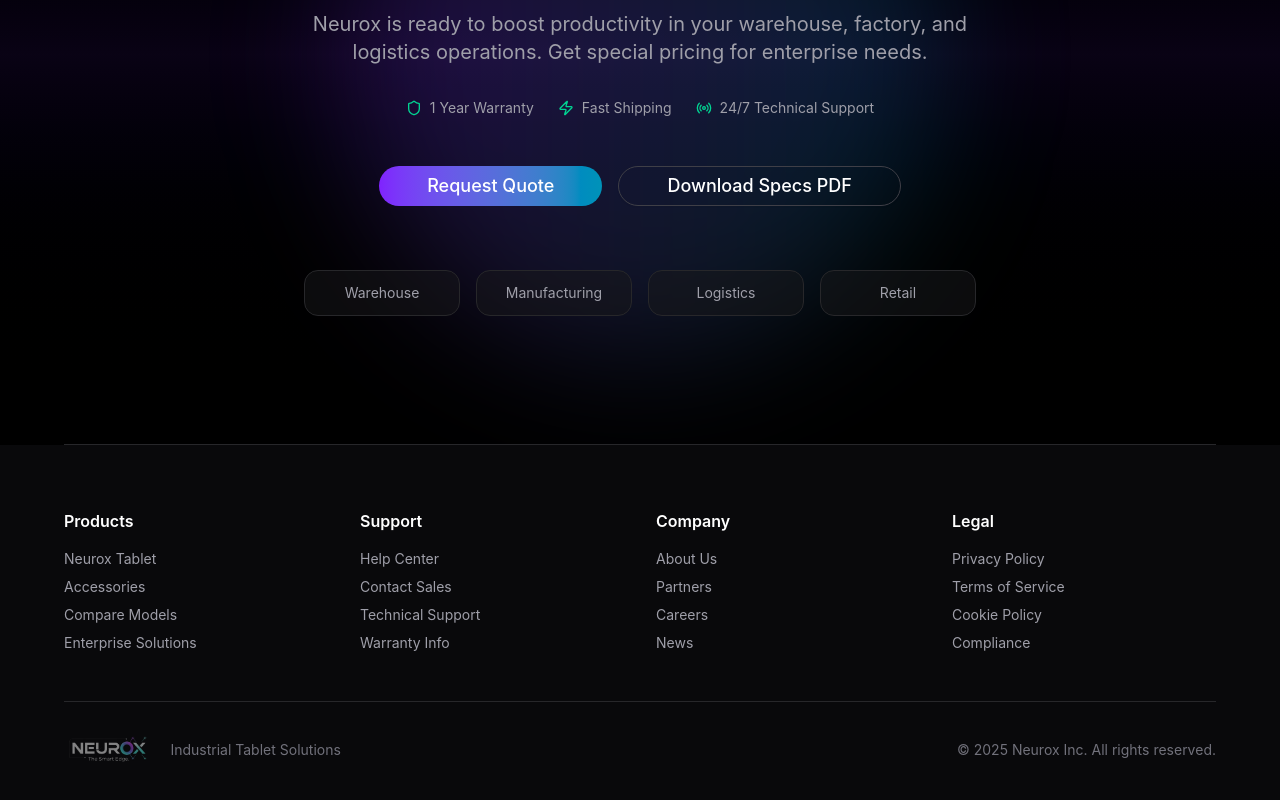
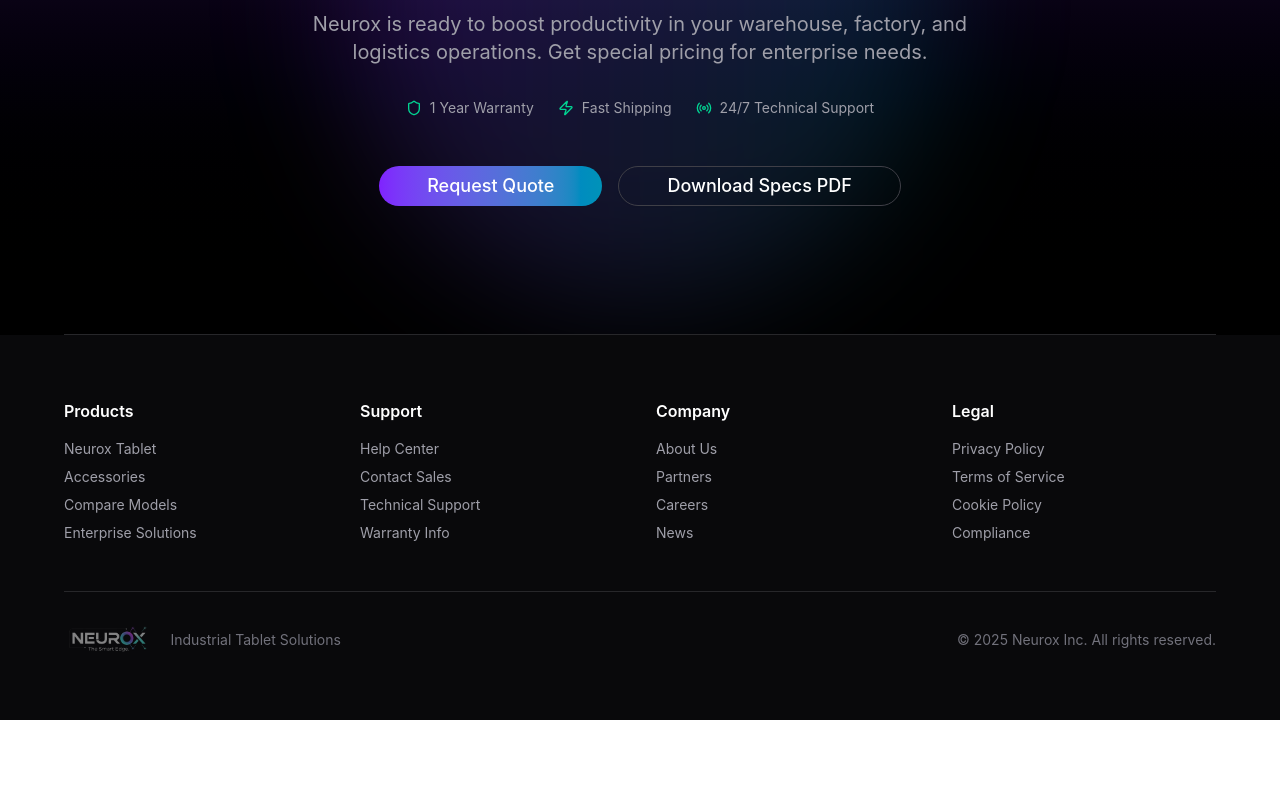
Before and after one commit to anaknegeri/neurox, a Next.js app: page / in a window 1280 px wide. Shown: the part 7751-8551 px from the top of the page. After the commit the page ends 8471 px from the top, so only its background shows below. Built offline with nearby package versions, Linux system fonts and the light colour scheme.

Commit message:
feat: redesign hero section with Apple-style minimal layout

```diff
--- a/src/components/HomePage.tsx
+++ b/src/components/HomePage.tsx
@@ -712,7 +712,7 @@
           </FadeIn>
 
           <FadeIn delay={0.3}>
-            <div className="flex flex-col sm:flex-row gap-4 justify-center mb-16">
+            <div className="flex flex-col sm:flex-row gap-4 justify-center">
               <Button
                 size="lg"
                 className="bg-gradient-to-r from-violet-600 to-cyan-600 hover:from-violet-500 hover:to-cyan-500 text-white rounded-full px-12 text-lg"
@@ -728,19 +728,6 @@
               </Button>
             </div>
           </FadeIn>
-
-          {/* Use cases */}
-          <StaggerContainer className="grid grid-cols-2 md:grid-cols-4 gap-4 max-w-2xl mx-auto">
-            {["Warehouse", "Manufacturing", "Logistics", "Retail"].map(
-              (useCase, i) => (
-                <StaggerItem key={i}>
-                  <div className="py-3 px-4 rounded-xl bg-zinc-900/50 border border-zinc-800 hover:border-violet-500/30 text-sm text-zinc-400 text-center transition-colors">
-                    {useCase}
-                  </div>
-                </StaggerItem>
-              )
-            )}
-          </StaggerContainer>
         </div>
       </section>
 
```
